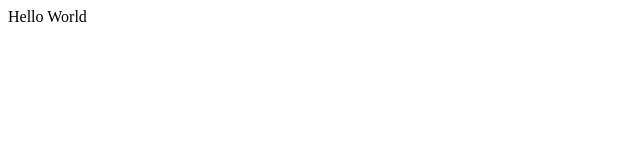
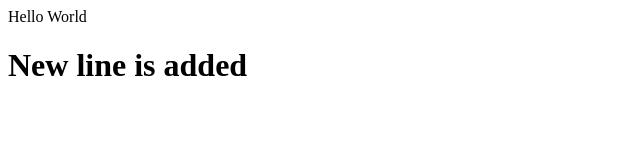
Before and after one commit to Neet2516/CSI-09092025, a plain HTML site: page index.html in a window 1280 px wide. Shown: the whole page, without its empty margins (0-640 px from the left). Drawn offline with Linux system fonts and the light colour scheme.

Commit message:
New line is added

```diff
--- a/index.html
+++ b/index.html
@@ -7,5 +7,6 @@
 </head>
 <body>
     Hello World
+    <h1>New line is added</h1>
 </body>
 </html>
```
